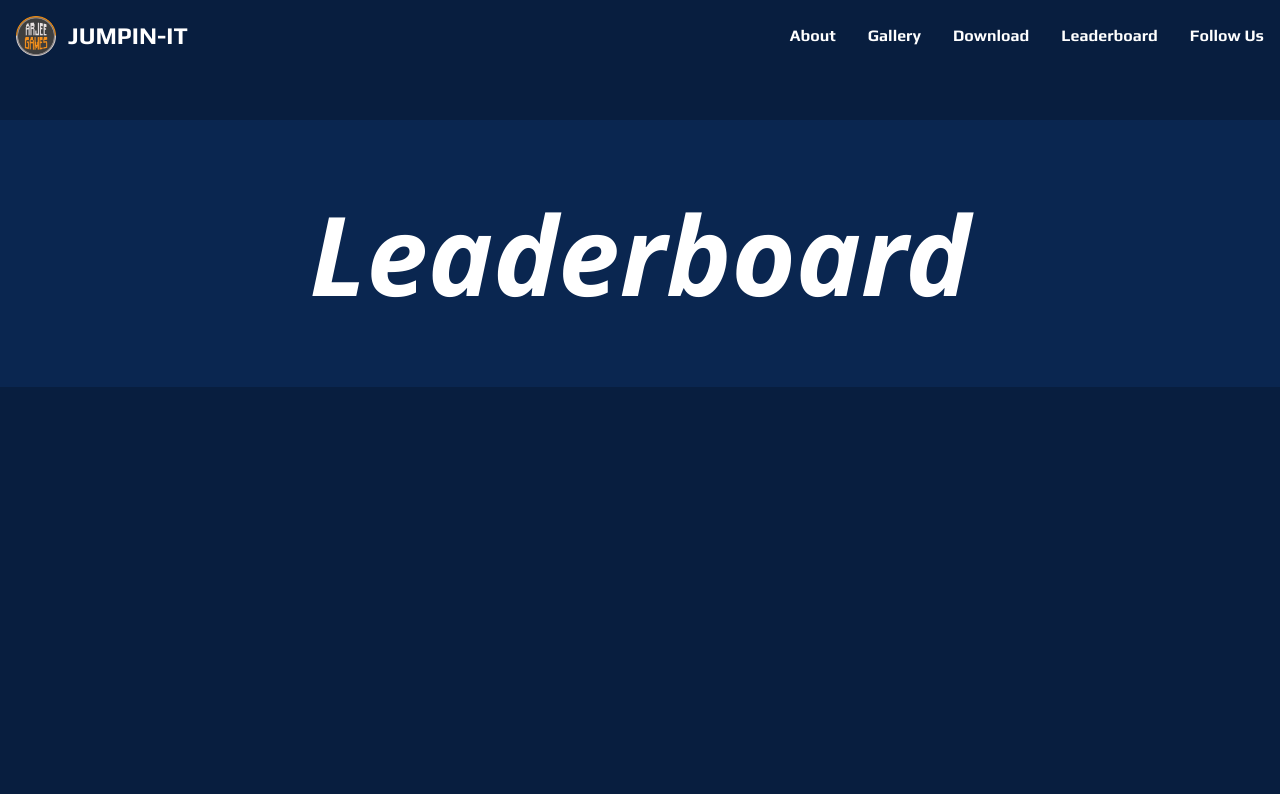
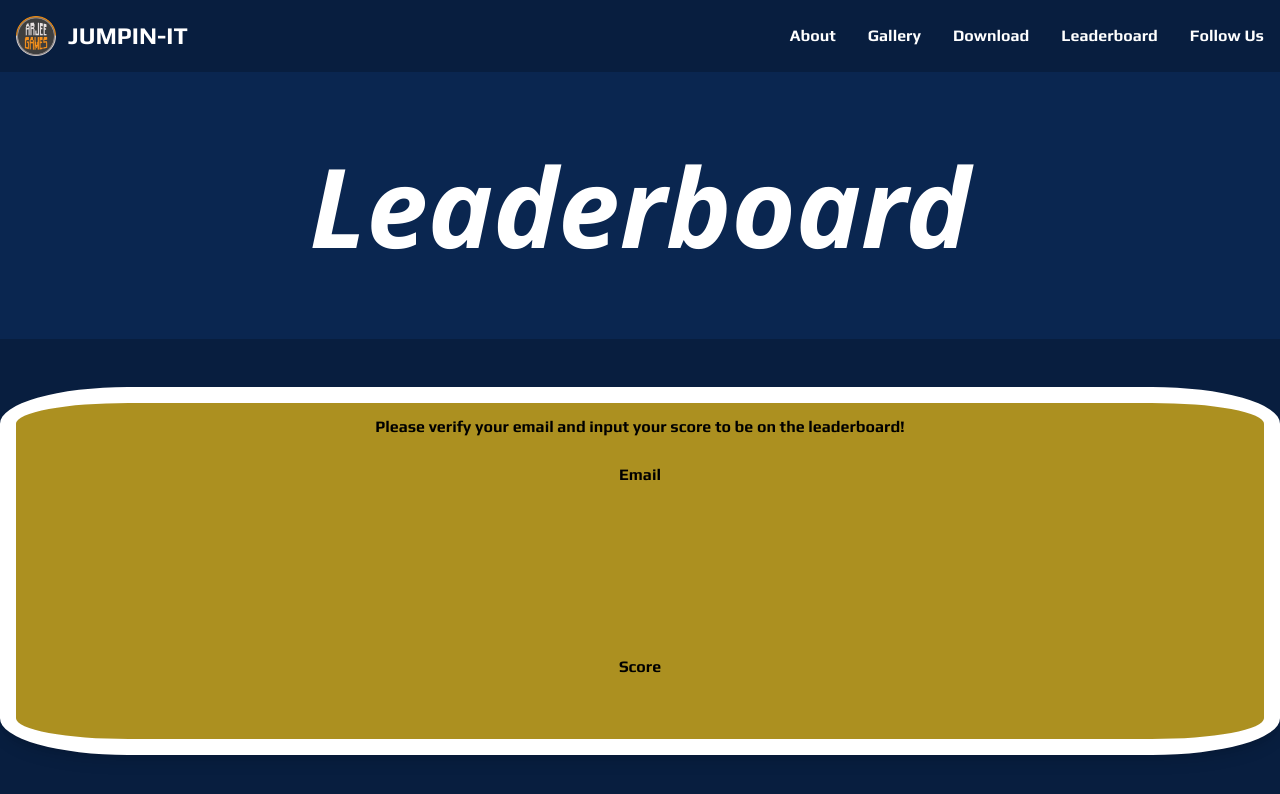
Before and after one commit to ZBGC/SparkINIT, a React (Create React App) app: page /Leaderboard in a window 1280 px wide. Shown: the top 794 px of the page. Built offline with nearby package versions, Linux system fonts and the light colour scheme.

Commit message:
started leaderboard page
-installed react router andfixed routing for the leaderboard page

-need to fix styling for the leaderboard button

-look at firebase documentation on how to implement leaderboard with authentication

```diff
--- a/src/App.jsx
+++ b/src/App.jsx
@@ -7,13 +7,13 @@ export default function App() {
   return (
         <>
           <BrowserRouter>
-        <div>
             <Nav_Bar/>
-        </div>
+            <>
             <Routes>
               <Route exact path="/" element={<Home/>}/>
               <Route exact path="/Leaderboard" element={<Leaderboard/>}/>
             </Routes>
+            </>
           </BrowserRouter>
         </>
   );
--- a/src/Home.jsx
+++ b/src/Home.jsx
@@ -73,15 +73,15 @@ export const Nav_Bar = () => {
         <div className="top-0 sticky" id="navBar">
             <nav className="border-gray-200 bg-[#081e3f] dark:border-gray-800 dark:border-gray-700" id="navBar">
         <div className=" max-w-screen-xl flex flex-wrap items-center justify-between mx-auto p-4 ">
-            <a href="#" class="flex items-center " onClick={() => navigate("/")}>
+            <a href="#" class="flex  items-center " onClick={() => navigate("/")}>
                 <img src={Logo} class="h-10 mr-3 " />
                 <span className="self-center text-2xl font-semibold whitespace-nowrap dark:text-white text-white ">JUMPIN-IT</span>
             </a>
-            <div className="container flex hidden w-full md:block md:w-auto " id="navbar-solid-bg">
+            <div className="container flex hidden w-full md:block md:w-auto" id="navbar-solid-bg">
                 <ul className="flex flex-col font-medium mt-4 rounded-lg bg-gray-50 md:flex-row md:space-x-8 md:mt-0 md:border-0 md:bg-transparent dark:bg-gray-800 md:dark:bg-transparent dark:border-gray-700 ">
                     <li className="">
                     <button
-                        className=" ml-5 block py-2 pl-5 pr-4 text-white bg-blue-700 rounded md:bg-transparent md:text-white md:p-0 md:dark:text-white dark:bg-blue-600 md:dark:bg-transparent " aria-current="page"
+                        className=" block py-2 pl-5 pr-4 text-white bg-blue-700 rounded md:bg-transparent md:text-white md:p-0 md:dark:text-white dark:bg-blue-600 md:dark:bg-transparent " aria-current="page"
                         onClick={handleAbout}
                     >
                         About
@@ -111,7 +111,6 @@ export const Nav_Bar = () => {
                         >
                         Leaderboard
                     </button>
-
                     </li>
                     <li class="flex-1 mr-2 sticky">
                     <button
@@ -125,6 +124,7 @@ export const Nav_Bar = () => {
                 </ul>
                 </div>
                 </div>
-                </nav> </div>
+                </nav>
+                </div>
     );
 }
--- a/src/components/leaderboard.jsx
+++ b/src/components/leaderboard.jsx
@@ -1,7 +1,26 @@
 export default function Leaderboard() {
     return (
         <>
-            <h1 className="text-center" id="headings">Leaderboard</h1>
+            <h1 className="text-center" id="leaderboard-navbar">Leaderboard</h1>
+            <div class=" text-center bg-white rounded overflow-hidden shadow-lg hover:shadow-2xl text-black border-red-200 p-50" id="aComp">
+                <h3>Please verify your email and input your score to be on the leaderboard!</h3>
+                <form className="block p-50">
+                    <label>Email</label>
+                    <div className="">
+                        <input type="email" className="bg-transparent rounded-md" required></input>
+                    </div>
+                    <br></br>
+                    <br></br>
+                    <label>Score</label>
+                    <div className="bg-transparent">
+                        <input type="text" className="bg-transparent rounded-md" required></input>
+                    </div>
+                </form>
+            </div>
         </>
     );
 }
+
+const Board_Table = () => {
+
+}
--- a/src/index.css
+++ b/src/index.css
@@ -70,7 +70,7 @@ li{
  font-weight: bolder;
  font-size: 110px;
  background-color: #0a2650;
- margin-top: 3rem;
+ margin-top: 4rem;
  margin-bottom: 3rem;
 }
 
@@ -112,3 +112,14 @@ background-color: white;
   min-width: 100vh;
   opacity: 0.6;
 }
+
+#leaderboard-navbar {
+  padding: 4%;
+  font-family: 'Segoe UI', Tahoma, Geneva, Verdana, sans-serif;
+  font-style: italic;
+  font-weight: bolder;
+  font-size: 110px;
+  background-color: #0a2650;
+  margin-bottom: 3rem;
+  margin-top: 0;
+}
```
Lines whose indentation alone changed are shown as unchanged.
